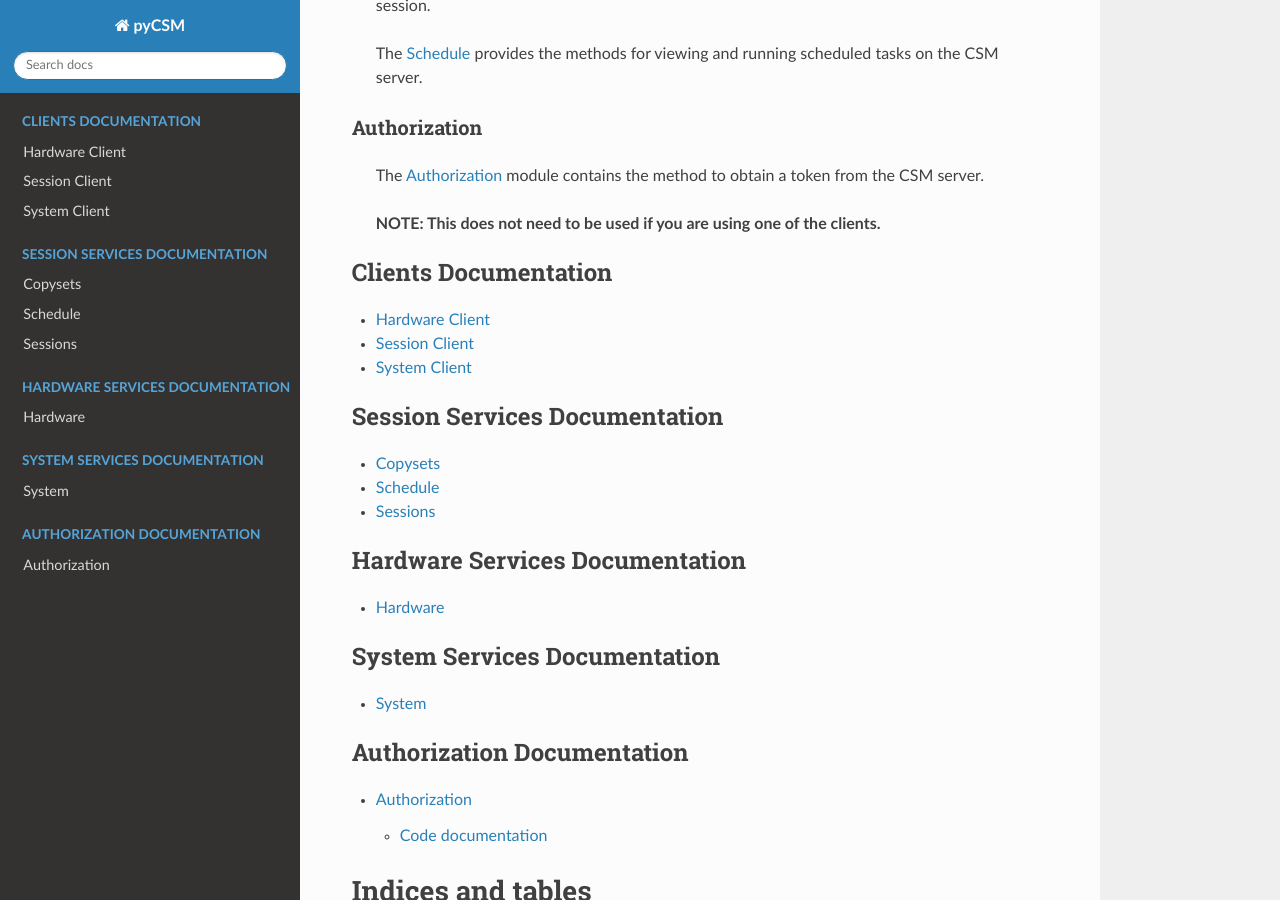
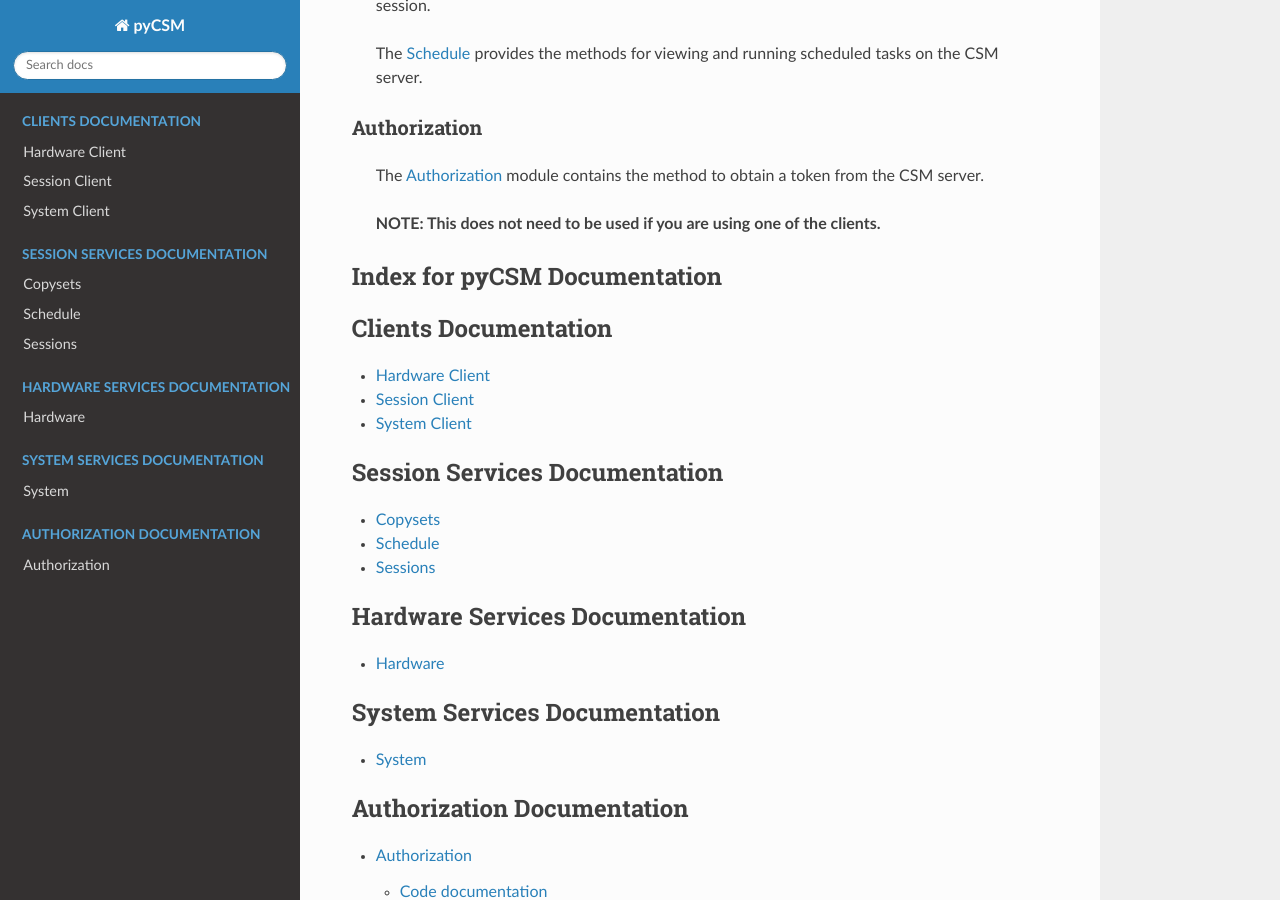
Before and after one commit to IBM/pyCSM, a Sphinx documentation site: the page built from docs/index.rst, in a window 1280 px wide and 900 px high, scrolled down 1896 px. Built offline with Sphinx 7.4.7 and the Read the Docs theme 2.0.0, drawn with Linux system fonts in a browser that asks for light colours.

Commit message:
another attempt at intro doc on index.rst

```diff
--- a/docs/index.rst
+++ b/docs/index.rst
@@ -88,6 +88,10 @@ Welcome to pyCSM's documentation!
    **NOTE: This does not need to be used if you are using one of the clients.**
 
 
+=============================
+Index for pyCSM Documentation
+=============================
+
 .. toctree::
    :glob:
    :maxdepth: 2
```
